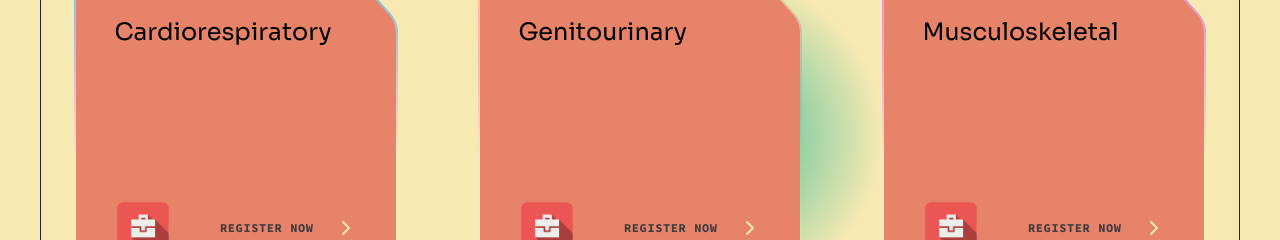
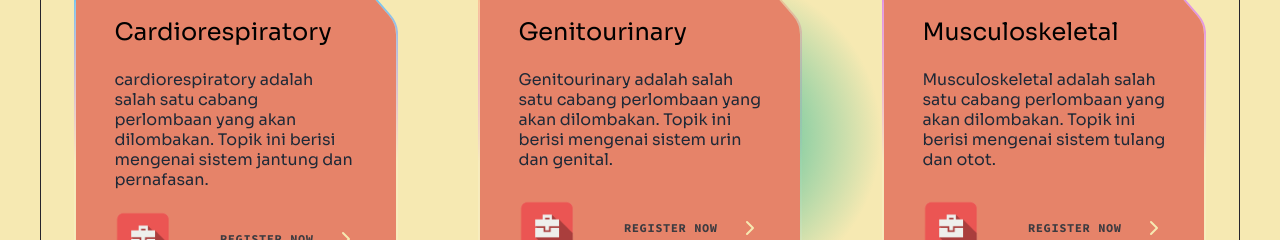
Before and after one commit to Putra2203/rmo24, a React (Vite) app: page / in a window 1280 px wide. Shown: the part 2461-2701 px from the top of the page. Built offline with nearby package versions, Linux system fonts and the light colour scheme.

Commit message:
update revisi

```diff
--- a/src/components/Hero.jsx
+++ b/src/components/Hero.jsx
@@ -23,7 +23,7 @@ const Hero = () => {
     >
       <div className="container relative" ref={parallaxRef}>
         <div className="relative z-1 max-w-[62rem] mx-auto text-center mb-[3.875rem] md:mb-20 lg:mb-[6.25rem]">
-          <h1 className="mb-6 h1 text-n-2 font-outline-n-1 lg:text-[50px]">
+          <h1 className="mb-6 text-[35px] h1 text-n-2 font-outline-n-1 lg:text-[50px]">
             Regional&nbsp;Medical Olympiad 2024
           </h1>
           <p className="max-w-3xl mx-auto mb-6 body-1 text-n-2 lg:mb-8">
--- a/src/components/Lomba.jsx
+++ b/src/components/Lomba.jsx
@@ -27,6 +27,7 @@ const Lomba = () => {
             >
               <div className="relative z-2 flex flex-col min-h-[20rem] w-[20rem] p-[2.4rem] pointer-events-none">
                 <h5 className="mb-5 text-black h5">{item.title}</h5>
+                <p className="mb-5 leading-tight ">{item.text}</p>
                 <div className="flex items-center mt-auto">
                   <img
                     src={item.iconUrl}
--- a/src/components/Registration.jsx
+++ b/src/components/Registration.jsx
@@ -5,7 +5,7 @@ import { regist1, regist2, regist3, closedRegist } from "../assets";
 const Registration = () => {
   return (
     <Section id="registration" crosses>
-      <div className="container lg:mt-4">
+      <div className="container">
         <Heading
           title="Registrasi RMO24."
           text="Push Your Limit, Keep Studied for Community Medicine Orientied"
--- a/src/components/Timeline.jsx
+++ b/src/components/Timeline.jsx
@@ -222,7 +222,7 @@ const Timeline = () => {
               />
             </svg>
           </div>
-          <div className="mb-24 timeline-end">
+          <div className="mb-5 timeline-end lg:mb-24">
             <time className="font-mono italic">5 Oktober 2024</time>
             <div className="text-lg font-black">Closing Ceremony</div>
             Closing Ceremony akan dilaksanakan yakni pada tanggal 5 Oktober 2024. Acara ini merupakan penutupan acara Regional Medical Olympiad (RMO) 2024 yang diselenggarakan offline terdapat adanya penampilan dari guest star, penampilan video aftermovie dan tentunya terdapat serangkaian acara seperti penyerahan hadiah kepada pemenang RMO 2024 juga akan dilaksanakan pada acara ini.
--- a/src/constants/index.js
+++ b/src/constants/index.js
@@ -238,7 +238,7 @@ export const lomba = [
   {
     id: "0",
     title: "Cardiorespiratory",
-    text: "Lorem ipsum dolor sit amet, consectetur adipiscing elit, sed do eiusmod tempor",
+    text: "cardiorespiratory adalah salah satu cabang perlombaan yang akan dilombakan. Topik ini berisi mengenai sistem jantung dan pernafasan.",
     backgroundUrl: "./src/assets/benefits/card-1.svg",
     iconUrl: icon,
     imageUrl: benefitImage2,
@@ -246,7 +246,7 @@ export const lomba = [
   {
     id: "1",
     title: "Genitourinary",
-    text: "Lorem ipsum dolor sit amet, consectetur adipiscing elit, sed do eiusmod tempor responses.",
+    text: "Genitourinary adalah salah satu cabang perlombaan yang akan dilombakan. Topik ini berisi mengenai sistem urin dan genital.",
     backgroundUrl: "./src/assets/benefits/card-2.svg",
     iconUrl: icon,
     imageUrl: benefitImage2,
@@ -255,7 +255,7 @@ export const lomba = [
   {
     id: "2",
     title: "Musculoskeletal",
-    text: "Lorem ipsum dolor sit amet, consectetur adipiscing elit, sed do eiusmod tempor accessible and convenient.",
+    text: "Musculoskeletal adalah salah satu cabang perlombaan yang akan dilombakan. Topik ini berisi mengenai sistem tulang dan otot.",
     backgroundUrl: "./src/assets/benefits/card-3.svg",
     iconUrl: icon,
     imageUrl: benefitImage2,
@@ -263,7 +263,7 @@ export const lomba = [
   {
     id: "3",
     title: "Digestive",
-    text: "Lorem ipsum dolor sit amet, consectetur adipiscing elit, sed do eiusmod tempor.",
+    text: "Digestive adalah salah satu cabang perlombaan yang akan dilombakan. Topik ini berisi mengenai sistem pencernaan.",
     backgroundUrl: "./src/assets/benefits/card-4.svg",
     iconUrl: icon,
     imageUrl: benefitImage2,
@@ -272,7 +272,7 @@ export const lomba = [
   {
     id: "4",
     title: "Neuropsychiatric",
-    text: "Lorem ipsum dolor sit amet, consectetur adipiscing elit, sed do eiusmod tempor.",
+    text: "Neuropsychiatric adalah salah satu cabang perlombaan yang akan dilombakan. Topik ini berisi mengenai sistem saraf dan psikiatri.",
     backgroundUrl: "./src/assets/benefits/card-5.svg",
     iconUrl: icon,
     imageUrl: benefitImage2,
@@ -280,7 +280,7 @@ export const lomba = [
   {
     id: "5",
     title: "Tropical Infection",
-    text: "Lorem ipsum dolor sit amet, consectetur adipiscing elit, sed do eiusmod tempor responses.",
+    text: "Tropical Infection adalah salah satu cabang perlombaan yang akan dilombakan. Topik ini berisi mengenai penyakit menular.",
     backgroundUrl: "./src/assets/benefits/card-6.svg",
     iconUrl: icon,
     imageUrl: benefitImage2,
```
